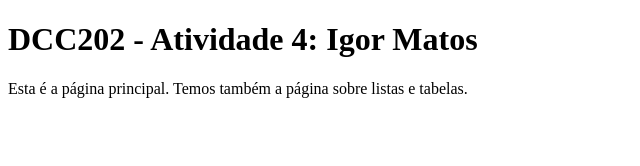
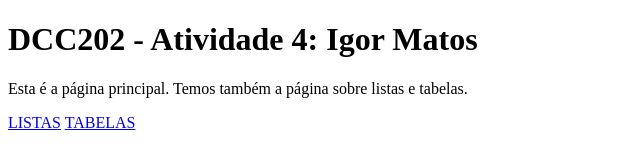
Before and after one commit to ufjf-dcc202/ufjf-dcc202-2023-3-b-atv4-matos17igor, a website: page index.html in a window 1280 px wide. Shown: the whole page, without its empty margins (0-640 px from the left). Drawn offline with Linux system fonts and the light colour scheme.

Commit message:
ancoras criadas

```diff
--- a/index.html
+++ b/index.html
@@ -1,16 +1,23 @@
 <!DOCTYPE html>
 <html lang="pt">
+
 <head>
     <meta charset="UTF-8">
     <meta name="viewport" content="width=device-width, initial-scale=1.0">
     <title>DCC202 - Atividade 4: Igor Matos</title>
 </head>
+
 <body>
     <main>
         <h1>DCC202 - Atividade 4: Igor Matos</h1>
         <p>
             Esta é a página principal. Temos também a página sobre listas e tabelas.
+            <p>
+                <a href="listas.html">LISTAS</a>
+                <a href="tabelas.html">TABELAS</a>
+            </p>
         </p>
     </main>
 </body>
+
 </html>
```
